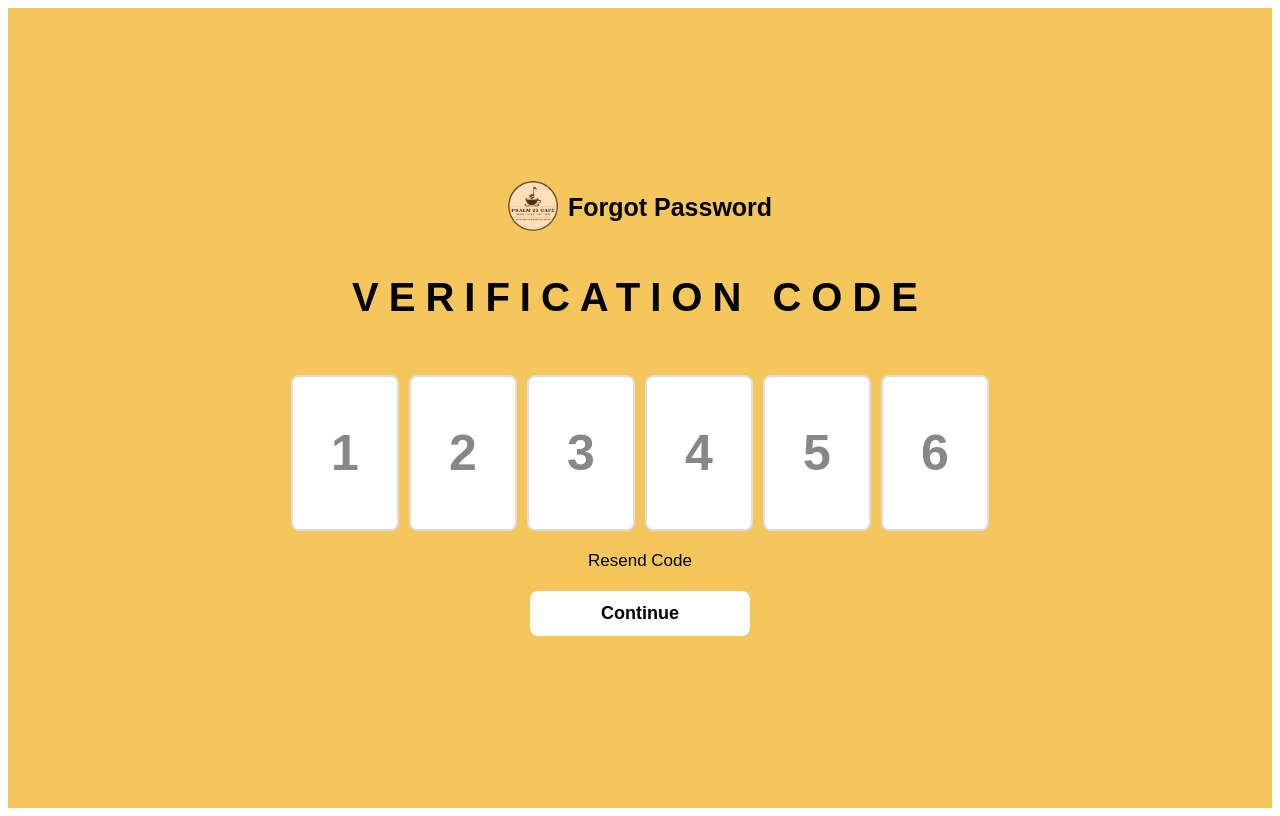
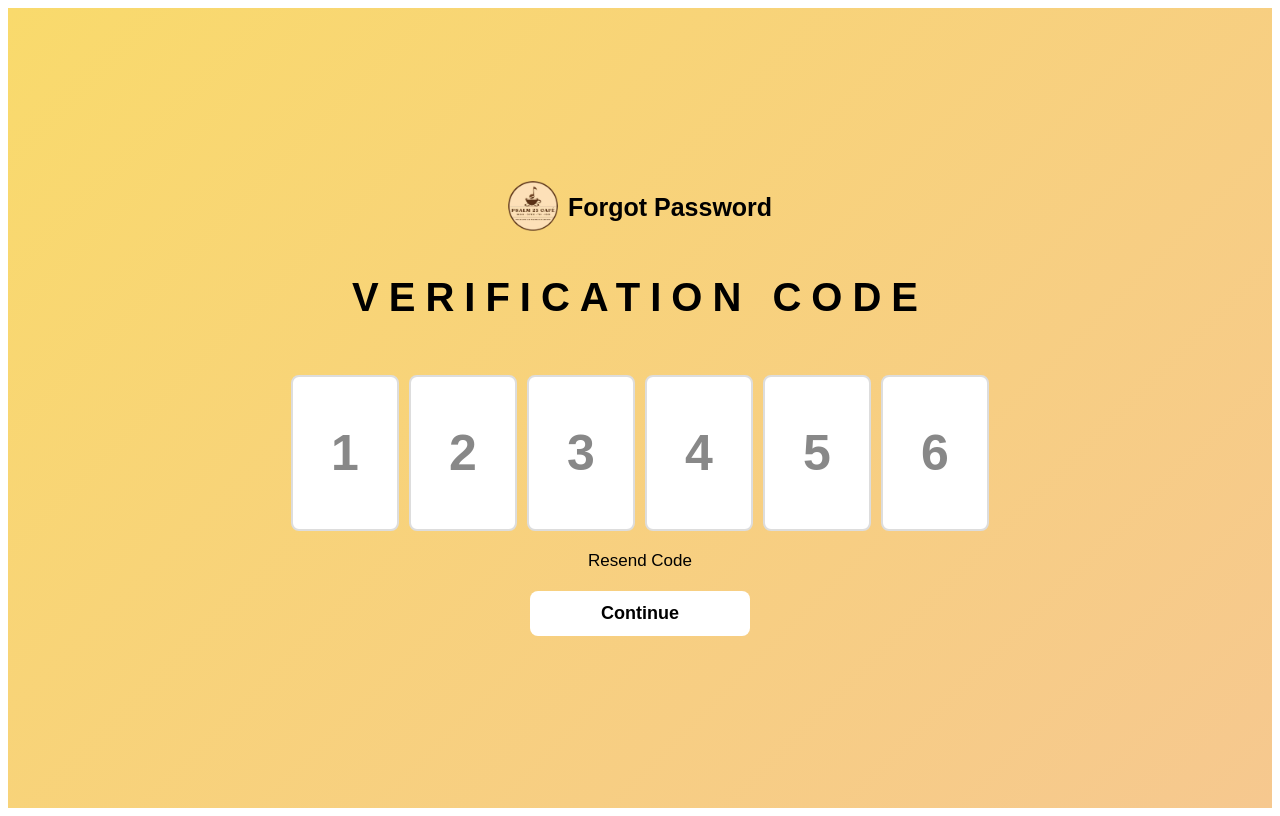
Before and after one commit to Torehpies/Psalm-23-Cafe-Web-App-UI, an Angular app: page /verification in a window 1280 px wide. Built offline with nearby package versions, Linux system fonts and the light colour scheme.

Commit message:
updated background color

```diff
--- a/src/app/verification/verification.component.css
+++ b/src/app/verification/verification.component.css
@@ -4,7 +4,7 @@
     align-items: center;
     justify-content: center;
     min-height: 100vh;
-    background-color: #f5c65b;
+    background: linear-gradient(135deg, #f9da6c, #f6c88f);
     font-family: Arial, sans-serif;
 }
 
```
